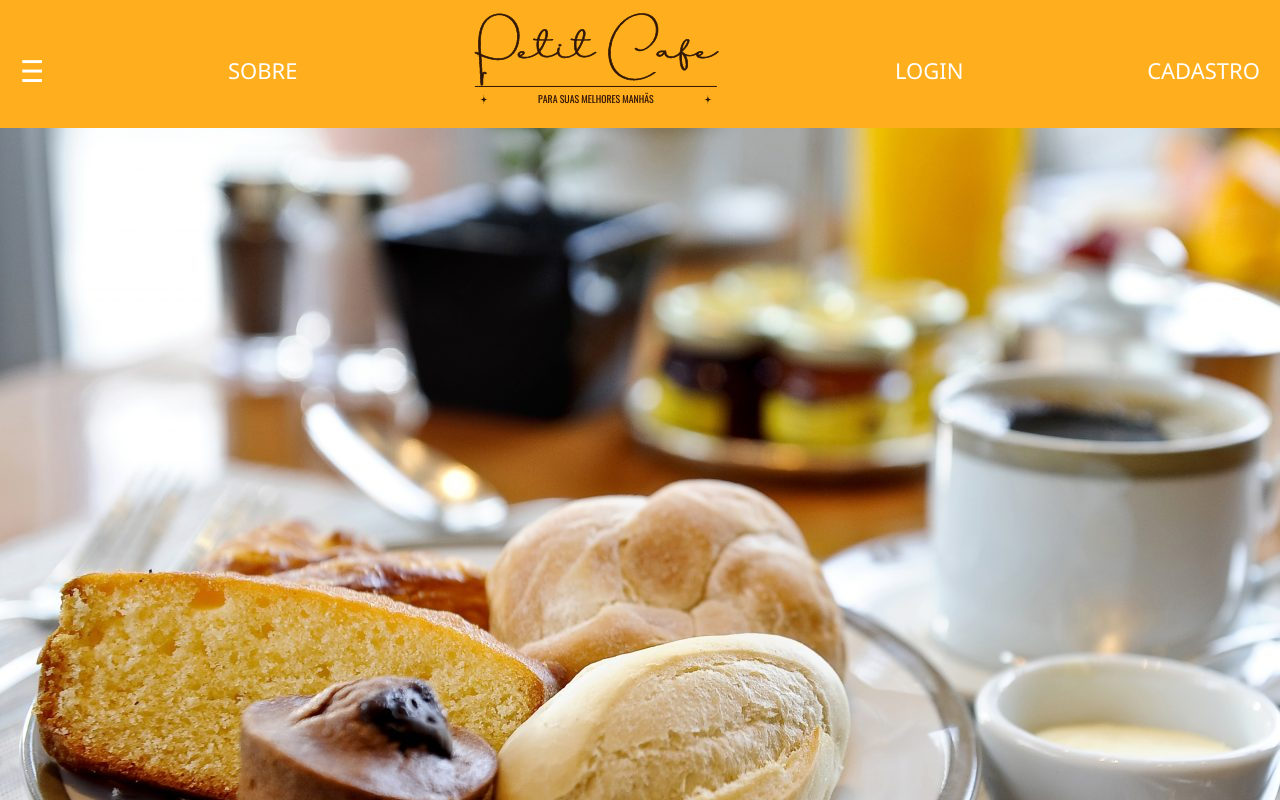
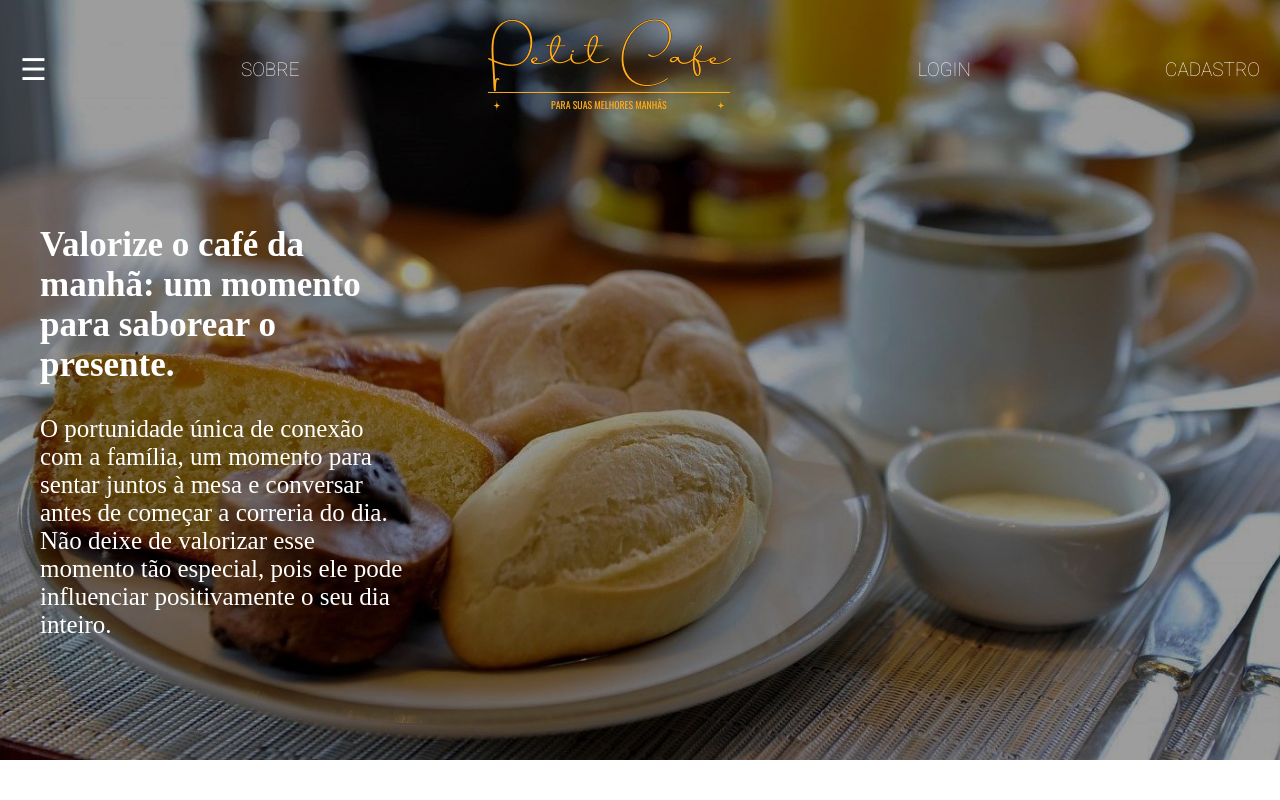
Before and after one commit to JRamonPere/Breakfast, a plain HTML site: page inicio.html in a window 1280 px wide. Drawn offline with Linux system fonts and the light colour scheme.

Commit message:
Atualizando tela inicial

```diff
--- a/inicio.html
+++ b/inicio.html
@@ -8,20 +8,29 @@
     <title>Petit Café</title>
     <link rel="icon" href="/images/icon.png">
     <link rel="stylesheet" href="/style.css">
+    <style>
+        @import url('https://fonts.googleapis.com/css2?family=Roboto:wght@100&display=swap');
+        </style>
 </head>
 
 <body>
+    <aside id="menu_oculto" class="menu_oculto">
+        <a href="javascript:void(0)" class="botao_fechar" onclick="menu_fechar()">&times;</a>
+        <a href="">Receitas</a>
+        <a href="">Locais</a>
+        <a href="">Avaliações</a>
+    </aside>
     <div class="cabeçalho">
         <div class="navbar">
             <ul class="navlist">
                 <li>
-                    <span class="botao_menu point" id="botao_menu" onclick="abrir_menu()">&#9776;</span>
+                    <span class="botao_menu" id="botao_menu" onclick="abrir_menu()">&#9776;</span>
                 </li>
                 <li>
                     <a href="">SOBRE</a>
                 </li>
                 <li>
-                    <img src="/images/Petit Café (4).png" alt="">
+                    <img class="nav_logo" src="/images/Petit Café (5).png" alt="">
                 </li>
                 <li>
                     <a href="">LOGIN</a>
@@ -32,16 +41,18 @@
             </ul>
         </div>
     </div>
-    <aside id="menu_oculto" class="menu_oculto">
-        <a href="javascript:void(0)" class="botao_fechar" onclick="menu_fechar()">&times;</a>
-        <a href="">Receitas</a>
-        <a href="">Locais</a>
-        <a href="">Avaliações</a>
-    </aside>
     <div class="container">
+        <div class="box">
+            <h2>Valorize o café da manhã: um momento para saborear o presente.</h2>
+            <div class="conteudo_txt">
+                    O portunidade única de conexão com a família, um momento para sentar juntos à mesa e conversar antes de começar a correria do dia. Não deixe de valorizar esse momento tão especial, pois ele pode influenciar positivamente o seu dia inteiro.
+
+            </div>
+        </div>
+    </div>
+    <div class="footer">
 
     </div>
-
-</body>
+    </body>
 </html>
 <script src="/script.js"></script>
--- a/script.js
+++ b/script.js
@@ -1,6 +1,6 @@
 function abrir_menu() {
-    document.getElementById("menu_oculto").style.width="220px";
+    document.getElementById("menu_oculto").style.width="13vw";
 }
 function menu_fechar() {
-    document.getElementById("menu_oculto").style.width="0px";
+    document.getElementById("menu_oculto").style.width="0vw";
 }
--- a/style.css
+++ b/style.css
@@ -1,46 +1,46 @@
 *{
     margin: 0;
     padding: 0;
+
 }
-@import url('https://fonts.googleapis.com/css2?family=Comfortaa:wght@300&display=swap');
+
 .cabeçalho {
     height: 16vh;
     width: 100vw;
-    background-color: #FFAF1D;
+    background-color: transparent;
+    top: 0;
     position: absolute;
 }
 .navbar{
+    align-items: center;
     width: 100vw;
-    height: 10vh;
+    height: 16vh;
+
 }
 .navlist {
     display: flex;
     justify-content: space-between;
     align-items: center;
-    height: 10vh;
-    margin-top: 35px;
-
+    height: 16vh;
+    width: 100vw;
 }
-
+.navlist {
+    width: 100vw;
+}
 .navlist li, a {
-    margin-top: -10px;
+    margin-top: 10px;
     margin-left: 10px;
     margin-right: 10px;
     color: #ffff;
     list-style: none;
     text-decoration: none;
-    font-size: 22px;
-    font-family:'Segoe UI', Tahoma, Geneva, Verdana, sans-serif
+    font-size: 19px;
+    font-family: 'Roboto'
     }
 .botao_menu {
     font-size: 24px;
 }
-.container{
-    background-image: url(/images/img_fundo_index.jpg);
-    height: 100vh;
-    width: 100vw;
 
-}
 .menu_oculto {
     height: 100%;
     width: 0px;
@@ -51,13 +51,13 @@
     background-color: #FFAF1D;
     overflow-x: hidden;
     transition: 0.5s;
-    padding-top: 25px;
+    padding-top: 30px;
 }
 .menu_oculto a {
     padding: 8px 8px 8px 32px;
     text-decoration: none;
     color: #ffff;
-    font-size: 22px;
+    font-size: 20px;
     display: block;
     transition: 0.3s;
 }
@@ -68,11 +68,41 @@
     padding: 10px;
 }
 .menu_oculto a:hover {
-    font-size: 27px;
+    font-size: 24px;
 }
 .botao_fechar {
+    color: #ffff;
     position: absolute;
-    top: 0;
+    margin-top: -30px;
     right: 25px;
     margin-left: 50px;
 }
+.container{
+    display: flex;
+    align-items: center;
+    height: 95vh;
+    width: 100vw;
+    background-image: url(/images/img_fundo_index\(cortada\)\ ofuscada\ 2.jpg);
+    background-size: cover;
+
+}
+.box {
+    margin-top: 90px;
+    margin-left: 40px;
+    width: 28vw;
+    height: 400px;
+}
+.box h2 {
+    font-size: 35px;
+    color: #fff;
+    display: flex;
+    justify-content: center;
+
+}
+.conteudo_txt{
+    margin-top: 30px;
+    height: 225px;
+    width: 29vw;
+    color: #ffff;
+    font-size: 25px;
+}
```
Also changed, not shown: images/Petit Café (5).png (added), images/img_fundo_index(cortada) ofuscada 2.jpg (added), images/img_fundo_index(cortada) ofuscada.jpg (added), images/img_fundo_index(cortada).jpg (added).
